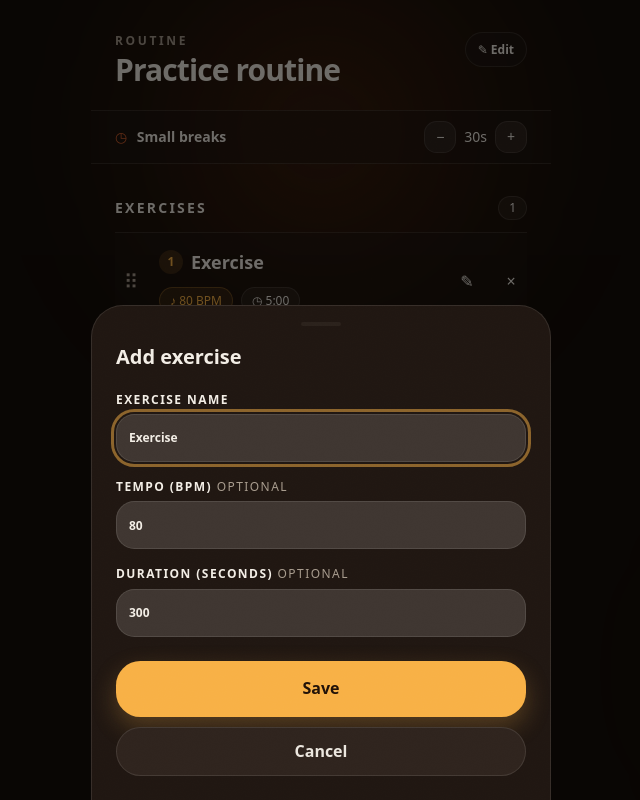
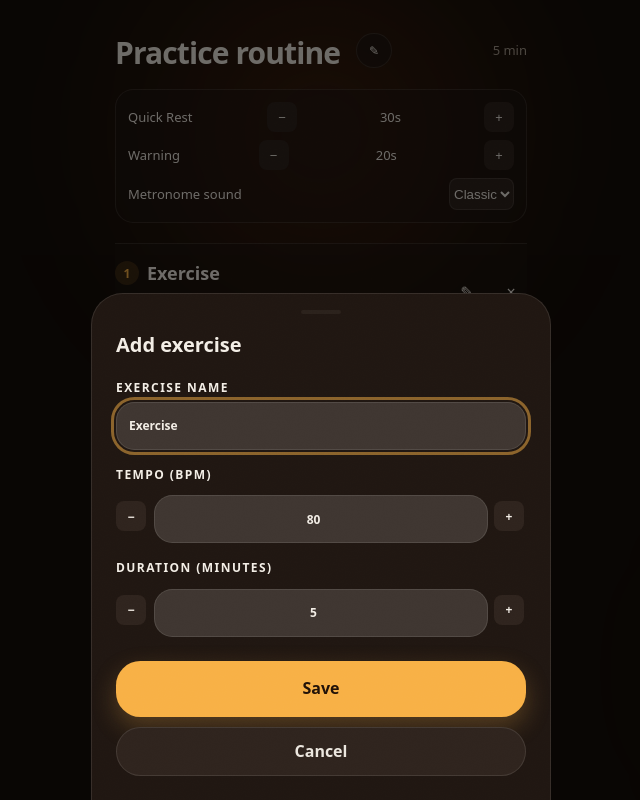
Before and after one commit to arusak/jphours-lite, a React (Vite) app: page / in a window 1280 px wide. Both pictures are taken after a click on the button "＋ Add exercise". Shown: the whole page, without its empty margins (319-959 px from the left). Built offline with nearby package versions, Linux system fonts and the light colour scheme.

Commit message:
feat: redesign routine editor entries and settings

```diff
--- a/src/features/routine-editor/RoutineEditor.tsx
+++ b/src/features/routine-editor/RoutineEditor.tsx
@@ -1,408 +1,90 @@
 import { useEffect, useMemo, useRef, useState } from "react";
 import { BottomSheet } from "../../components";
-import { createExercise, exerciseMode, type Exercise, type Routine } from "../../domain/routine";
-import { isRoutineValid, validateExercise, validateRoutine } from "../../domain/validation";
+import { practiceConfig } from "../../config/practice-config";
+import { createBreak, createExercise, type Exercise, type Routine, type RoutineEntry } from "../../domain/routine";
+import { isRoutineValid, validateEntry, validateRoutine } from "../../domain/validation";
 import { DebouncedRoutineSaver } from "../../services/persistence/debounced-routine-saver";
 import type { RoutineRepository } from "../../services/persistence/routine-repository";
 
-export interface RoutineEditorProps {
-  repository: RoutineRepository;
-  onStartSession?: (routine: Routine) => void;
+export interface RoutineEditorProps { repository: RoutineRepository; onStartSession?(routine: Routine): void; }
+type Sheet = { kind: "routine"; name: string } | { kind: "entry"; entry: RoutineEntry; index: number | null } | null;
+const touch = (routine: Routine): Routine => ({ ...routine, updatedAt: new Date().toISOString() });
+const minute = 60;
+
+export function routineTotal(routine: Routine): { minutes: number; approximate: boolean } {
+  let seconds = 0; let approximate = false;
+  routine.entries.forEach((entry, index) => {
+    if (entry.kind === "exercise" && entry.durationSec === null) { seconds += practiceConfig.exerciseDuration.default; approximate = true; }
+    else if (entry.durationSec !== null) seconds += entry.durationSec;
+    const next = routine.entries[index + 1];
+    if (entry.kind === "exercise" && next?.kind === "exercise") seconds += routine.quickRestDurationSec;
+  });
+  return { minutes: Math.ceil(seconds / minute), approximate };
 }
-
-const MODE_LABELS = {
-  "paced-timed": "Paced & timed",
-  "free-timed": "Timed",
-  "open-ended": "Open-ended",
-  "paced-open-ended": "Paced open-ended",
-} as const;
-
-const integerOrNull = (value: string) => (value.trim() === "" ? null : Number(value));
-const touch = (routine: Routine): Routine => ({ ...routine, updatedAt: new Date().toISOString() });
-const formatDuration = (seconds: number) =>
-  seconds < 60
-    ? `${seconds}s`
-    : `${Math.floor(seconds / 60)}:${String(seconds % 60).padStart(2, "0")}`;
-
-type SheetState =
-  | { kind: "routine"; value: string }
-  | { kind: "exercise"; value: Exercise; index: number | null }
-  | null;
-type Deleted = { exercise: Omit<Exercise, "kind">; index: number };
 
 export function RoutineEditor({ repository, onStartSession }: RoutineEditorProps) {
   const [routine, setRoutine] = useState<Routine>(() => repository.load());
-  const [sheet, setSheet] = useState<SheetState>(null);
+  const [sheet, setSheet] = useState<Sheet>(null);
   const [submitted, setSubmitted] = useState(false);
-  const [deleted, setDeleted] = useState<Deleted | null>(null);
-  const [announcement, setAnnouncement] = useState("");
-  const [dragIndex, setDragIndex] = useState<number | null>(null);
-  const [dragTarget, setDragTarget] = useState<number | null>(null);
   const saver = useRef(new DebouncedRoutineSaver(repository));
   const validation = useMemo(() => validateRoutine(routine), [routine]);
-
+  const total = useMemo(() => routineTotal(routine), [routine]);
   useEffect(() => saver.current.schedule(routine), [routine]);
-  useEffect(() => {
-    const current = saver.current;
-    const flush = () => current.flush();
-    document.addEventListener("visibilitychange", flush);
-    return () => {
-      document.removeEventListener("visibilitychange", flush);
-      current.dispose();
-    };
-  }, []);
-  useEffect(() => {
-    if (!deleted) return;
-    const timeout = window.setTimeout(() => setDeleted(null), 5000);
-    return () => window.clearTimeout(timeout);
-  }, [deleted]);
-
-  const update = (fn: (current: Routine) => Routine) => setRoutine((current) => touch(fn(current)));
-  const move = (from: number, to: number) => {
-    if (to < 0 || to >= routine.exercises.length || from === to) return;
+  useEffect(() => () => saver.current.dispose(), []);
+  const update = (change: (current: Routine) => Routine) => setRoutine((current) => touch(change(current)));
+  const close = () => { setSheet(null); setSubmitted(false); };
+  const updateSetting = (key: "quickRestDurationSec" | "warningLeadTimeSec", delta: number) => update((current) => {
+    const policy = key === "quickRestDurationSec" ? practiceConfig.quickRestDuration : practiceConfig.warningLeadTime;
+    const value = Math.min(policy.max, Math.max(policy.min, current[key] + delta));
+    return { ...current, [key]: value, ...(key === "quickRestDurationSec" ? { defaultBreakDurationSec: value } : {}) };
+  });
+  const save = () => {
+    if (!sheet) return;
+    if (sheet.kind === "routine") { update((current) => ({ ...current, name: sheet.name.trim() })); close(); return; }
+    if (Object.keys(validateEntry(sheet.entry)).length) { setSubmitted(true); return; }
     update((current) => {
-      const exercises = [...current.exercises];
-      const [item] = exercises.splice(from, 1);
-      exercises.splice(to, 0, item);
-      return { ...current, exercises };
-    });
-    setAnnouncement(`${routine.exercises[from].title} moved to position ${to + 1}.`);
+      const entries = sheet.index === null ? [...current.entries, sheet.entry] : current.entries.map((entry, index) => index === sheet.index ? sheet.entry : entry);
+      return { ...current, entries };
+    }); close();
   };
-  const closeSheet = () => {
-    setSheet(null);
-    setSubmitted(false);
-  };
-  const saveSheet = () => {
-    if (!sheet) return;
-    if (sheet.kind === "routine") {
-      update((current) => ({ ...current, name: sheet.value.trim() }));
-      closeSheet();
-      return;
-    }
-    const errors = validateExercise(sheet.value);
-    if (Object.keys(errors).length) {
-      setSubmitted(true);
-      return;
-    }
-    update((current) => ({
-      ...current,
-      exercises:
-        sheet.index === null
-          ? [...current.exercises, sheet.value]
-          : current.exercises.map((item, index) => (index === sheet.index ? sheet.value : item)),
-    }));
-    closeSheet();
-  };
-
-  return (
-    <section aria-labelledby="routine-editor-title" className="routine-editor">
-      <header className="routine-header">
-        <div>
-          <p className="eyebrow">Routine</p>
-          <h1 id="routine-editor-title">{routine.name.trim() || "Practice routine"}</h1>
-        </div>
-        <button
-          className="routine-edit"
-          type="button"
-          onClick={() => setSheet({ kind: "routine", value: routine.name })}
-        >
-          ✎ Edit
-        </button>
-      </header>
-
-      <div className="break-row">
-        <span>
-          ◷ <strong>Small breaks</strong>
-        </span>
-        <div className="break-stepper">
-          <button
-            aria-label="Decrease break"
-            onClick={() =>
-              update((current) => ({
-                ...current,
-                defaultBreakDurationSec: Math.max(0, current.defaultBreakDurationSec - 5),
-              }))
-            }
-          >
-            −
-          </button>
-          <span>{routine.defaultBreakDurationSec}s</span>
-          <button
-            aria-label="Increase break"
-            onClick={() =>
-              update((current) => ({
-                ...current,
-                defaultBreakDurationSec: Math.min(1800, current.defaultBreakDurationSec + 5),
-              }))
-            }
-          >
-            +
-          </button>
-        </div>
-      </div>
-      {validation.defaultBreakDurationSec && (
-        <p role="alert">{validation.defaultBreakDurationSec}</p>
-      )}
-
-      <div className="exercise-heading">
-        <h2>Exercises</h2>
-        <span>{routine.exercises.length}</span>
-      </div>
-      <div className="exercise-list" aria-label="Exercises">
-        {routine.exercises.map((exercise, index) => (
-          <article
-            key={exercise.id}
-            data-exercise-index={index}
-            className={`exercise-card${dragIndex === index ? " is-dragging" : ""}`}
-            onDragOver={(event) => event.preventDefault()}
-            onDrop={() => {
-              if (dragIndex !== null) move(dragIndex, index);
-              setDragIndex(null);
-            }}
-          >
-            <button
-              className="drag-handle"
-              type="button"
-              draggable
-              aria-label={`Reorder ${exercise.title}`}
-              onDragStart={() => {
-                setDragIndex(index);
-                setDragTarget(index);
-                setAnnouncement(`${exercise.title} lifted.`);
-              }}
-              onDragEnd={() => {
-                setDragIndex(null);
-                setDragTarget(null);
-                setAnnouncement(`${exercise.title} dropped.`);
-              }}
-              onPointerDown={(event) => {
-                event.currentTarget.setPointerCapture?.(event.pointerId);
-                setDragIndex(index);
-                setDragTarget(index);
-                setAnnouncement(`${exercise.title} lifted.`);
-              }}
-              onPointerMove={(event) => {
-                if (dragIndex === null) return;
-                const card = document
-                  .elementFromPoint?.(event.clientX, event.clientY)
-                  ?.closest<HTMLElement>("[data-exercise-index]");
-                const target = Number(card?.dataset.exerciseIndex);
-                if (Number.isInteger(target) && target !== dragTarget) {
-                  setDragTarget(target);
-                  setAnnouncement(`${exercise.title} over position ${target + 1}.`);
-                }
-                if (event.clientY < 72) window.scrollBy({ top: -20, behavior: "auto" });
-                else if (event.clientY > window.innerHeight - 72)
-                  window.scrollBy({ top: 20, behavior: "auto" });
-              }}
-              onPointerUp={() => {
-                if (dragIndex !== null && dragTarget !== null) move(dragIndex, dragTarget);
-                setDragIndex(null);
-                setDragTarget(null);
-                setAnnouncement(`${exercise.title} dropped.`);
-              }}
-              onPointerCancel={() => {
-                setDragIndex(null);
-                setDragTarget(null);
-                setAnnouncement(`${exercise.title} reorder cancelled.`);
-              }}
-              onKeyDown={(event) => {
-                if (event.key === "ArrowUp") move(index, index - 1);
-                if (event.key === "ArrowDown") move(index, index + 1);
-              }}
-            >
-              ⠿
-            </button>
-            <div className="exercise-card-content">
-              <div className="exercise-title-row">
-                <span>{index + 1}</span>
-                <h3 data-testid="exercise-title">{exercise.title}</h3>
-              </div>
-              <div className="exercise-meta">
-                {exercise.tempoBpm !== null && (
-                  <span className="badge tempo">♪ {exercise.tempoBpm} BPM</span>
-                )}
-                {exercise.durationSec !== null && (
-                  <span className="badge">◷ {formatDuration(exercise.durationSec)}</span>
-                )}
-                {exercise.durationSec === null && (
-                  <span className="badge open">{MODE_LABELS[exerciseMode(exercise)]}</span>
-                )}
-              </div>
-            </div>
-            <button
-              className="card-action"
-              aria-label={`Edit ${exercise.title}`}
-              onClick={() => setSheet({ kind: "exercise", value: { ...exercise, kind: "exercise" }, index })}
-            >
-              ✎
-            </button>
-            <button
-              className="card-action delete"
-              aria-label={`Delete ${exercise.title}`}
-              onClick={() => {
-                setDeleted({ exercise, index });
-                update((current) => ({
-                  ...current,
-                  exercises: current.exercises.filter((item) => item.id !== exercise.id),
-                }));
-              }}
-            >
-              ×
-            </button>
-          </article>
-        ))}
-      </div>
-      {validation.exercises && (
-        <p className="editor-error" role="alert">
-          {validation.exercises}
-        </p>
-      )}
-      <button
-        className="add-exercise"
-        type="button"
-        onClick={() => setSheet({ kind: "exercise", value: createExercise(), index: null })}
-      >
-        ＋ Add exercise
-      </button>
-
-      <footer className="editor-footer">
-        <button
-          className="primary-action"
-          type="button"
-          disabled={!isRoutineValid(routine)}
-          onClick={() => {
-            saver.current.flush();
-            onStartSession?.(routine);
-          }}
-        >
-          ▶ Start session
-        </button>
-      </footer>
-      <div className="sr-only" aria-live="polite">
-        {announcement}
-      </div>
-
-      {deleted && (
-        <div className="undo-toast" role="status">
-          <span>{deleted.exercise.title} deleted</span>
-          <button
-            onClick={() => {
-              const item = deleted;
-              update((current) => {
-                const exercises = [...current.exercises];
-                exercises.splice(item.index, 0, item.exercise);
-                return { ...current, exercises };
-              });
-              setDeleted(null);
-            }}
-          >
-            Undo
-          </button>
-        </div>
-      )}
-      {sheet && (
-        <EditorSheet
-          sheet={sheet}
-          submitted={submitted}
-          onChange={setSheet}
-          onSave={saveSheet}
-          onCancel={closeSheet}
-        />
-      )}
+  const remove = (index: number) => update((current) => {
+    const entries = current.entries.filter((_, itemIndex) => itemIndex !== index);
+    return { ...current, entries: entries.length ? entries : [createExercise()] };
+  });
+  return <section className="routine-editor" aria-labelledby="routine-editor-title">
+    <header className="routine-header compact"><h1 id="routine-editor-title">{routine.name.trim() || "Practice routine"}</h1><button className="routine-edit" aria-label="Edit routine name" onClick={() => setSheet({ kind: "routine", name: routine.name })}>✎</button><span className="routine-total" aria-label={`${total.approximate ? "approximately " : ""}${total.minutes} minutes`}>{total.approximate ? "≈" : ""}{total.minutes} min</span></header>
+    <section className="routine-settings" aria-label="Routine settings">
+      <Stepper label="Quick Rest" value={`${routine.quickRestDurationSec}s`} onDecrease={() => updateSetting("quickRestDurationSec", -practiceConfig.quickRestDuration.increment)} onIncrease={() => updateSetting("quickRestDurationSec", practiceConfig.quickRestDuration.increment)} />
+      <Stepper label="Warning" value={routine.warningLeadTimeSec === 0 ? "Off" : `${routine.warningLeadTimeSec}s`} onDecrease={() => updateSetting("warningLeadTimeSec", -practiceConfig.warningLeadTime.increment)} onIncrease={() => updateSetting("warningLeadTimeSec", practiceConfig.warningLeadTime.increment)} />
+      <label>Metronome sound<select value={routine.metronomeSound} onChange={(event) => update((current) => ({ ...current, metronomeSound: event.target.value as Routine["metronomeSound"] }))}>{Object.keys(practiceConfig.metronome.sounds).map((sound) => <option key={sound} value={sound}>{sound[0].toUpperCase() + sound.slice(1)}</option>)}</select></label>
     </section>
-  );
+    <div className="exercise-list" aria-label="Routine entries">{routine.entries.map((entry, index) => <article className={`exercise-card entry-card entry-card--${entry.kind}`} key={entry.id}><div className="exercise-card-content"><div className="exercise-title-row"><span>{index + 1}</span><h3>{entry.kind === "break" ? "Break" : entry.title}</h3></div><div className="exercise-meta">{entry.kind === "exercise" && entry.tempoBpm !== null && <span className="badge tempo">♪ {entry.tempoBpm} BPM</span>}<span className="badge">◷ {entry.durationSec === null ? "Open-ended" : `${entry.durationSec / minute} min`}</span></div></div><button className="card-action" aria-label={`Edit ${entry.kind === "break" ? "Break" : entry.title}`} onClick={() => setSheet({ kind: "entry", entry: { ...entry }, index })}>✎</button><button className="card-action delete" aria-label={`Delete ${entry.kind === "break" ? "Break" : entry.title}`} onClick={() => remove(index)}>×</button></article>)}</div>
+    <div className="entry-actions"><button className="add-exercise" onClick={() => setSheet({ kind: "entry", entry: createExercise(), index: null })}>＋ Add exercise</button><button className="add-exercise" onClick={() => setSheet({ kind: "entry", entry: createBreak(), index: null })}>＋ Add break</button></div>
+    {!isRoutineValid(routine) && <p className="editor-error" role="alert">{validation.entries || "Complete each routine entry."}</p>}
+    <footer className="editor-footer"><button className="primary-action" disabled={!isRoutineValid(routine)} onClick={() => { saver.current.flush(); onStartSession?.(routine); }}>▶ Start session</button></footer>
+    {sheet && <EditorSheet sheet={sheet} submitted={submitted} onChange={setSheet} onSave={save} onCancel={close} />}
+  </section>;
 }
 
-function EditorSheet({
-  sheet,
-  submitted,
-  onChange,
-  onSave,
-  onCancel,
-}: {
-  sheet: Exclude<SheetState, null>;
-  submitted: boolean;
-  onChange(value: Exclude<SheetState, null>): void;
-  onSave(): void;
-  onCancel(): void;
-}) {
-  const errors = sheet.kind === "exercise" && submitted ? validateExercise(sheet.value) : {};
-  const title =
-    sheet.kind === "routine"
-      ? "Edit routine"
-      : sheet.index === null
-        ? "Add exercise"
-        : "Edit exercise";
+function Stepper({ label, value, onDecrease, onIncrease }: { label: string; value: string; onDecrease(): void; onIncrease(): void }) { return <div className="setting-stepper"><span>{label}</span><button aria-label={`Decrease ${label}`} onClick={onDecrease}>−</button><output>{value}</output><button aria-label={`Increase ${label}`} onClick={onIncrease}>+</button></div>; }
+function EditorSheet({ sheet, submitted, onChange, onSave, onCancel }: { sheet: Exclude<Sheet, null>; submitted: boolean; onChange(value: Exclude<Sheet, null>): void; onSave(): void; onCancel(): void }) {
+  const entry = sheet.kind === "entry" ? sheet.entry : null; const errors = entry && submitted ? validateEntry(entry) : {};
+  const mutate = (value: Partial<Exercise>) => entry && onChange({ kind: "entry", entry: { ...entry, ...value } as RoutineEntry, index: sheet.kind === "entry" ? sheet.index : null });
+  const durationChange = (delta: number) => { if (!entry) return; const policy = entry.kind === "break" ? practiceConfig.breakDuration : practiceConfig.exerciseDuration; const base = entry.durationSec ?? (delta > 0 ? minute : policy.default); mutate({ durationSec: Math.max(policy.min, Math.min(policy.max, base + delta)) }); };
+  const title = sheet.kind === "routine" ? "Edit routine" : sheet.index === null ? `Add ${entry!.kind}` : `Edit ${entry!.kind}`;
   return (
     <BottomSheet title={title} onClose={onCancel}>
       {sheet.kind === "routine" ? (
-        <label>
-          Routine name
-          <input
-            value={sheet.value}
-            onChange={(event) => onChange({ ...sheet, value: event.target.value })}
-          />
-        </label>
+        <label>Routine name<input value={sheet.name} onChange={(event) => onChange({ kind: "routine", name: event.target.value })} /></label>
       ) : (
         <>
-          <label>
-            Exercise name
-            <input
-              value={sheet.value.title}
-              aria-invalid={Boolean(errors.title)}
-              onChange={(event) =>
-                onChange({ ...sheet, value: { ...sheet.value, title: event.target.value } })
-              }
-            />
-          </label>
-          {errors.title && <p role="alert">{errors.title}</p>}
-          <label>
-            Tempo (BPM) <span className="optional">optional</span>
-            <input
-              type="number"
-              min="20"
-              max="300"
-              inputMode="numeric"
-              value={sheet.value.tempoBpm ?? ""}
-              aria-invalid={Boolean(errors.tempoBpm)}
-              onChange={(event) =>
-                onChange({
-                  ...sheet,
-                  value: { ...sheet.value, tempoBpm: integerOrNull(event.target.value) },
-                })
-              }
-            />
-          </label>
-          {errors.tempoBpm && <p role="alert">{errors.tempoBpm}</p>}
-          <label>
-            Duration (seconds) <span className="optional">optional</span>
-            <input
-              type="number"
-              min="1"
-              max="7200"
-              inputMode="numeric"
-              value={sheet.value.durationSec ?? ""}
-              aria-invalid={Boolean(errors.durationSec)}
-              onChange={(event) =>
-                onChange({
-                  ...sheet,
-                  value: { ...sheet.value, durationSec: integerOrNull(event.target.value) },
-                })
-              }
-            />
-          </label>
-          {errors.durationSec && <p role="alert">{errors.durationSec}</p>}
+          {entry!.kind === "exercise" && <label>Exercise name<input value={entry!.title} aria-invalid={Boolean(errors.title)} onChange={(event) => mutate({ title: event.target.value })} /></label>}
+          {entry!.kind === "exercise" && <label className="editor-stepper">Tempo (BPM)<span><button aria-label="Decrease tempo" onClick={() => mutate({ tempoBpm: Math.max(practiceConfig.tempo.min, (entry!.tempoBpm ?? practiceConfig.tempo.default) - 1) })}>−</button><input type="number" value={entry!.tempoBpm ?? ""} onChange={(event) => mutate({ tempoBpm: event.target.value === "" ? null : Number(event.target.value) })} /><button aria-label="Increase tempo" onClick={() => mutate({ tempoBpm: Math.min(practiceConfig.tempo.max, (entry!.tempoBpm ?? practiceConfig.tempo.default) + 1) })}>+</button></span></label>}
+          <label className="editor-stepper">Duration (minutes)<span><button aria-label="Decrease duration" onClick={() => durationChange(-minute)}>−</button><input type="number" value={entry!.durationSec === null ? "" : entry!.durationSec / minute} onChange={(event) => mutate({ durationSec: event.target.value === "" ? null : Number(event.target.value) * minute })} /><button aria-label="Increase duration" onClick={() => durationChange(minute)}>+</button></span></label>
+          {errors.title && <p role="alert">{errors.title}</p>}{errors.durationSec && <p role="alert">{errors.durationSec}</p>}
         </>
       )}
-      <div className="sheet-actions">
-        <button className="primary-action" onClick={onSave}>
-          Save
-        </button>
-        <button className="secondary-action" onClick={onCancel}>
-          Cancel
-        </button>
-      </div>
+      <div className="sheet-actions"><button className="primary-action" onClick={onSave}>Save</button><button className="secondary-action" onClick={onCancel}>Cancel</button></div>
     </BottomSheet>
   );
 }
--- a/src/styles.css
+++ b/src/styles.css
@@ -154,6 +154,18 @@ button,
   line-height: 1.1;
   letter-spacing: -0.03em;
 }
+.routine-header.compact { align-items: center; }
+.routine-total { margin-left: auto; color: var(--color-muted-foreground); font-size: 13px; font-variant-numeric: tabular-nums; }
+.routine-settings { display: grid; gap: 8px; margin: 20px 0; padding: 12px; border: 1px solid var(--color-border); border-radius: var(--radius-xl); background: oklch(0.215 0.018 52 / 45%); }
+.routine-settings label, .setting-stepper { display: flex; align-items: center; justify-content: space-between; gap: 8px; font-size: 13px; }
+.routine-settings select { min-height: 32px; color: inherit; background: var(--color-secondary); border: 1px solid var(--color-border); border-radius: 8px; }
+.setting-stepper button, .editor-stepper button { width: 30px; height: 30px; border-radius: 8px; background: var(--color-secondary); }
+.setting-stepper output { min-width: 38px; text-align: center; font-variant-numeric: tabular-nums; }
+.entry-actions { display: grid; grid-template-columns: 1fr 1fr; gap: 8px; }
+.entry-actions .add-exercise { margin-top: 12px; padding: 12px; }
+.entry-card--break { border-color: oklch(0.63 0.16 42 / 40%); background: oklch(0.63 0.16 42 / 12%); }
+.editor-stepper > span { display: grid; grid-template-columns: 32px minmax(0, 1fr) 32px; gap: 6px; align-items: center; margin-top: 6px; }
+.editor-stepper input { margin: 0; min-height: 38px; text-align: center; }
 .routine-edit {
   padding: 8px 12px;
   background: oklch(0.215 0.018 52 / 70%);
```
Also changed, not shown: 1 other file (tests, documents, lock files or other folders).
